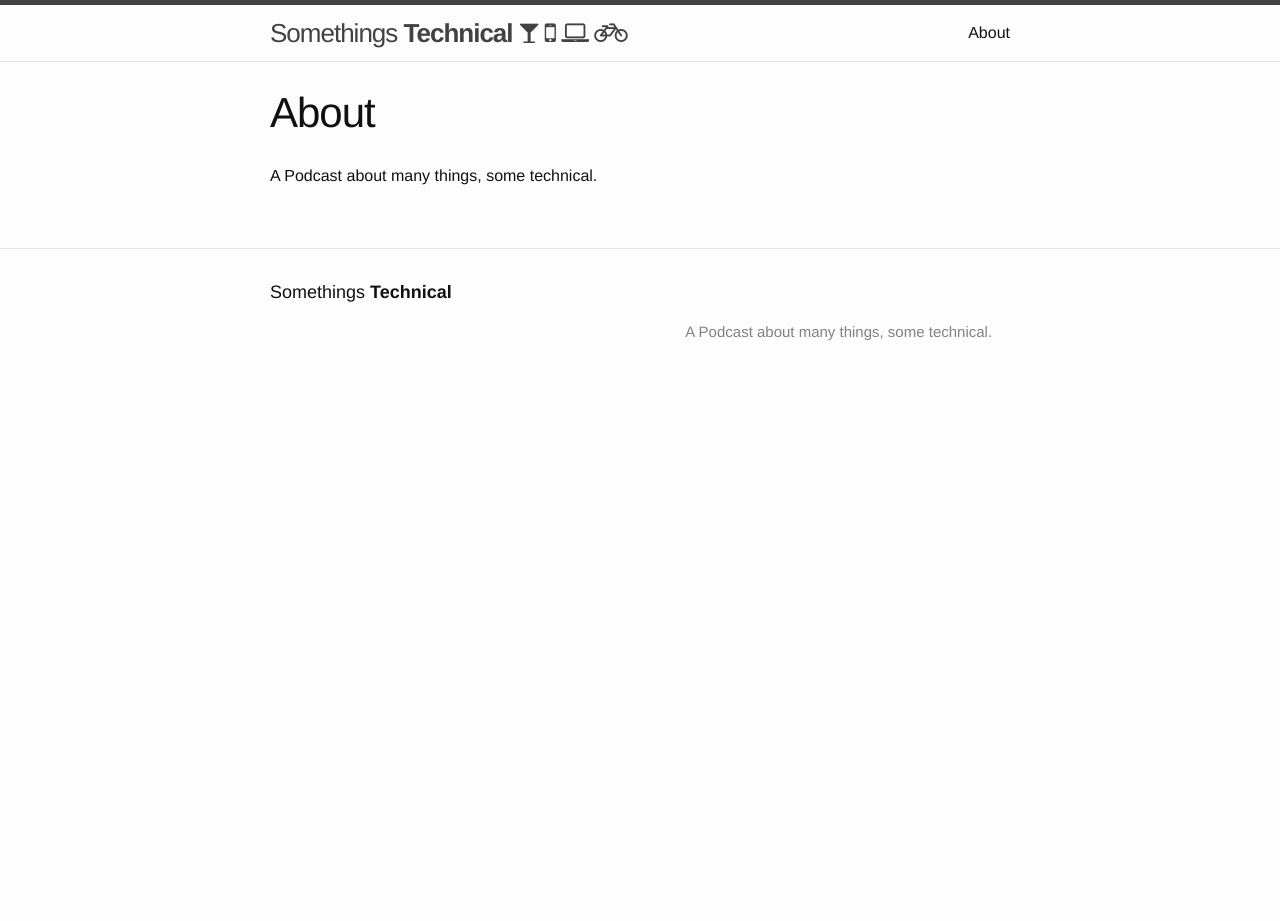
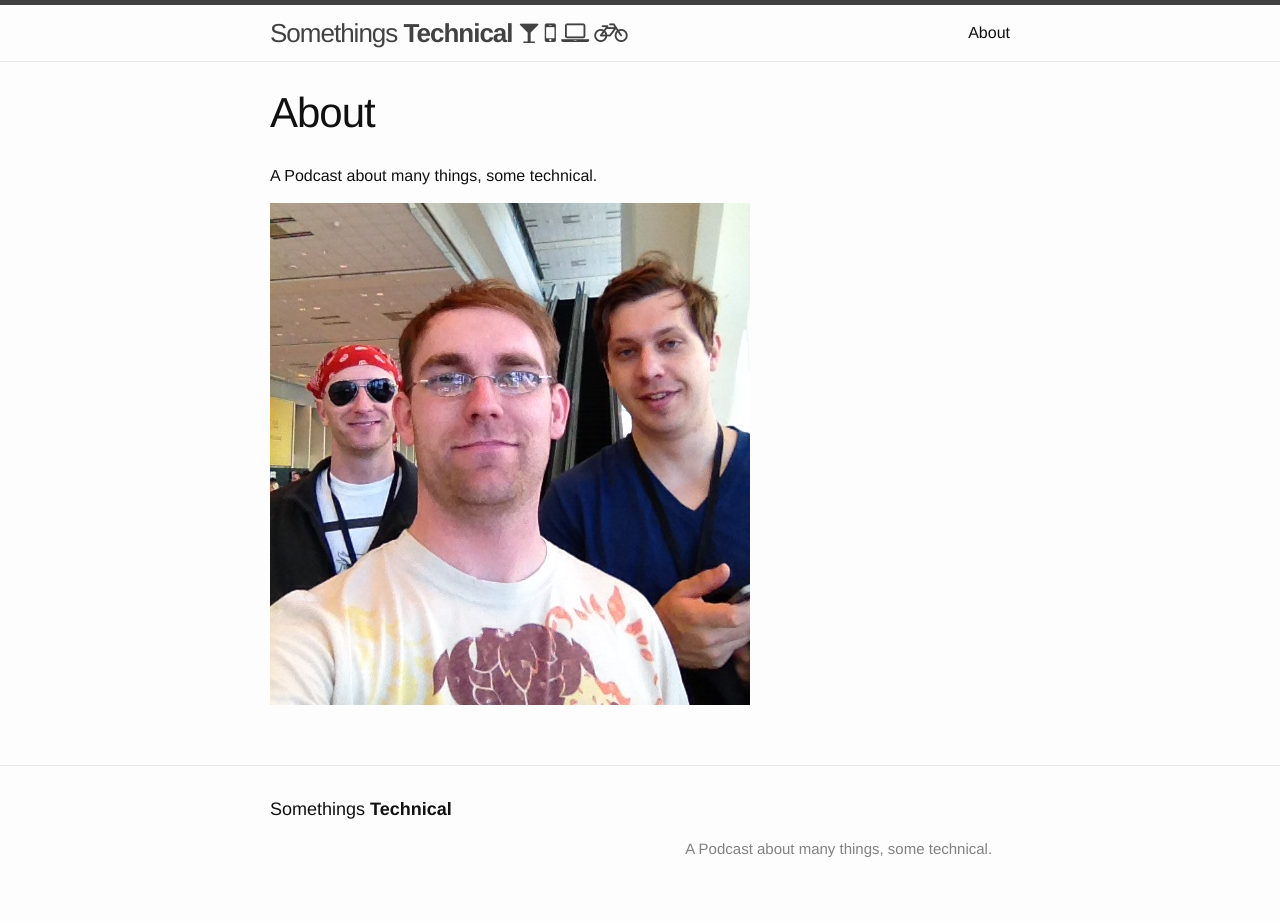
Before and after one commit to somethingstechnical/somethingstechnical.github.io, a Jekyll site: the page built from about.md, in a window 1280 px wide. Built offline with Jekyll 4.4.1, drawn with Linux system fonts in a browser that asks for light colours; nearby versions of some CDN libraries; before the commit the page ends 900 px from its top, so only the background shows below that.

Commit message:
Add team shot

```diff
--- a/about.md
+++ b/about.md
@@ -5,3 +5,5 @@ permalink: /about/
 ---
 
 A Podcast about many things, some technical.
+
+![Hi]({{ site.url }}/images/wwdc.png)
```
Also changed, not shown: images/wwdc.png (added).
